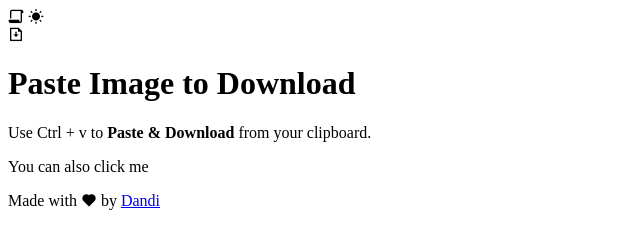
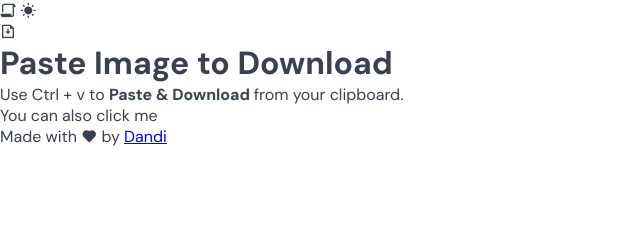
Before and after one commit to msuryaditriputraR/paste-image-download, a website: page index.html in a window 1280 px wide. Shown: the whole page, without its empty margins (0-640 px from the left). Drawn offline with nearby package versions, Linux system fonts and the light colour scheme.

Commit message:
add: css reset

```diff
--- a/src/css/index.css
+++ b/src/css/index.css
@@ -6,3 +6,15 @@
     --bg-light: #fff;
     --bg-dark: #121212;
 }
+
+/* ==================== CSS RESET ===================== */
+* {
+    margin: 0;
+    padding: 0;
+    box-sizing: border-box;
+}
+
+body {
+    font-family: "DM Sans", sans-serif;
+    color: var(--text-light);
+}
```
